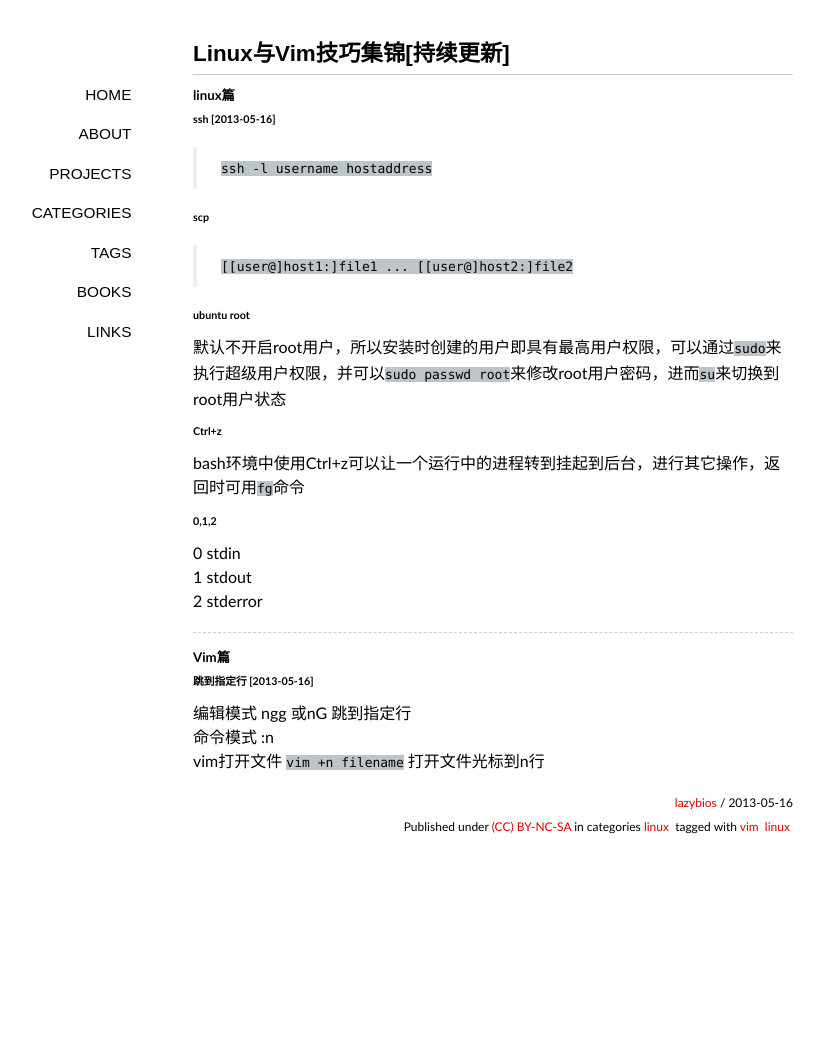
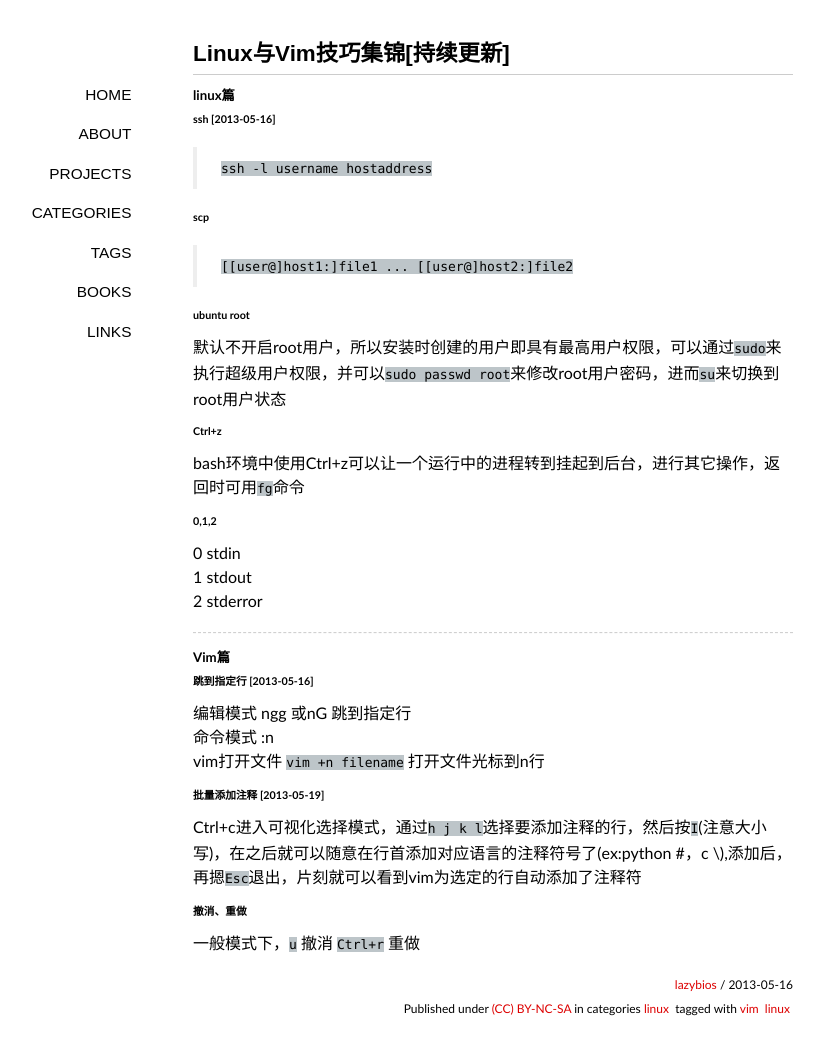
Before and after one commit to lazybios/lazybios.github.com, a Jekyll site: the page built from _posts/2013-05-16-linux-and-vim-tricks-collection.md, in a window 1280 px wide. Shown: the whole page, without its empty margins (147-971 px from the left). Built offline with Jekyll 4.4.1, drawn with Linux system fonts in a browser that asks for light colours; some web fonts are replaced; Markdown is read by kramdown in place of the engine named in the settings; comment, search, counter and statistics services are not loaded; before the commit the page ends 900 px from its top, so only the background shows below that.

Commit message:
update books/index.md and vim and linux tricks article

```diff
--- a/_posts/2013-05-16-linux-and-vim-tricks-collection.md
+++ b/_posts/2013-05-16-linux-and-vim-tricks-collection.md
@@ -32,3 +32,9 @@ bash环境中使用Ctrl+z可以让一个运行中的进程转到挂起到后台
 编辑模式 ngg 或nG 跳到指定行
 命令模式 :n
 vim打开文件 `vim +n filename` 打开文件光标到n行
+
+######批量添加注释 [2013-05-19]
+Ctrl+c进入可视化选择模式，通过`h j k l`选择要添加注释的行，然后按`I`(注意大小写)，在之后就可以随意在行首添加对应语言的注释符号了(ex:python #，c \\),添加后，再摁`Esc`退出，片刻就可以看到vim为选定的行自动添加了注释符
+
+######撤消、重做
+一般模式下，`u` 撤消 `Ctrl+r` 重做
```
Also changed, not shown: books/index.md (+2 -1 lines).
